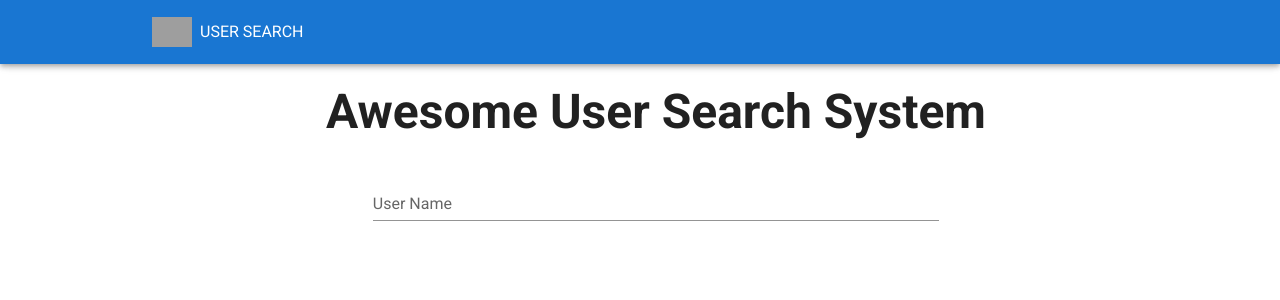
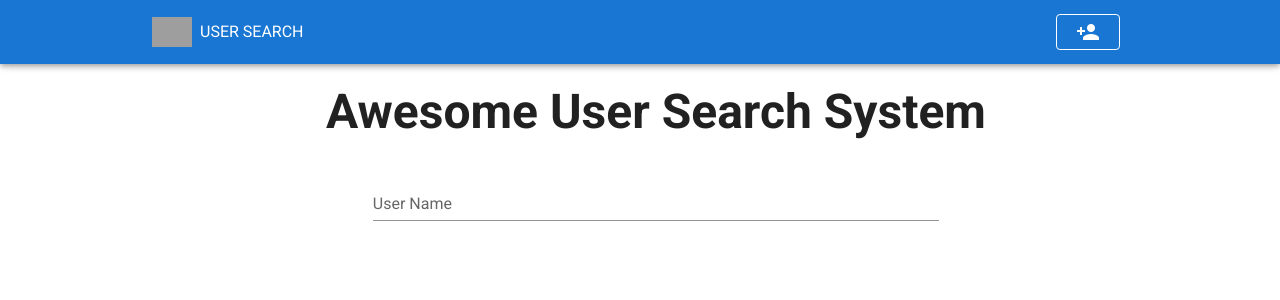
Before and after one commit to tamanugi/mono_tech_training, a Vue app in the folder mono-front/: page / in a window 1280 px wide. Shown: the top 300 px of the page. Built offline with nearby package versions, Linux system fonts and the light colour scheme; grey boxes are pictures that could not be loaded.

Commit message:
implement user add

```diff
--- a/mono-front/src/App.vue
+++ b/mono-front/src/App.vue
@@ -5,8 +5,8 @@
       color="primary"
       dark
     >
-      <div class="container">
-        <div class="d-flex align-center" style="width: 1000px">
+      <div class="container d-flex align-center justify-space-between w-full">
+        <div class="d-flex align-center justify-start">
           <v-img
             alt="Vuetify Logo"
             class="shrink mr-2"
@@ -17,7 +17,49 @@
           />
 
           <span>USER SEARCH</span>
-      </div>
+
+        </div>
+
+        <div>
+          <v-dialog
+            v-model="dialog"
+            width="500"
+          >
+            <template v-slot:activator="{ on, attrs }">
+              <v-btn
+                class="ma-2 d-block"
+                outlined
+                v-bind="attrs"
+                v-on="on"
+                >
+                <v-icon>mdi-account-plus</v-icon>
+              </v-btn>
+            </template>
+
+            <v-card>
+              <v-card-title class="text-h5 grey lighten-2">
+                New User
+              </v-card-title>
+
+              <v-card-text>
+                <v-text-field v-model="add_user_name" label="User Name"></v-text-field>
+              </v-card-text>
+
+              <v-divider></v-divider>
+
+              <v-card-actions>
+                <v-spacer></v-spacer>
+                <v-btn
+                  color="primary"
+                  text
+                  @click="createUser()"
+                >
+                  ADD
+                </v-btn>
+              </v-card-actions>
+            </v-card>
+          </v-dialog>
+        </div>
       </div>
     </v-app-bar>
     <v-main>
@@ -30,13 +72,25 @@
 
 <script lang="ts">
 import Vue from 'vue';
+import {postUser} from '@/repositories/user'
 
 export default Vue.extend({
   name: 'App',
 
   data: () => ({
     //
+    dialog: false,
+    add_user_name: ""
   }),
+  methods: {
+    createUser() {
+      postUser(this.add_user_name)
+        .then(res => {
+          this.dialog = false;
+          this.add_user_name = "";
+        })
+    }
+  }
 });
 </script>
 
@@ -47,4 +101,8 @@ export default Vue.extend({
   margin: 0 auto;
 }
 
+.w-full {
+  width: 100%;
+}
+
 </style>
--- a/mono-front/src/repositories/user.ts
+++ b/mono-front/src/repositories/user.ts
@@ -1,15 +1,20 @@
 import axios from 'axios'
 import { User } from '@/types/'
 
-const API_ENDPOINT = 'http://localhost:3000/users';
+const API_ENDPOINT = 'http://localhost:8080/users';
 
 export async function findByName(name: string) {
-  return axios.get<User[]>(API_ENDPOINT, {params: {name}}).then(({data}) => data)
+  return axios.get<{users: User[]}>(API_ENDPOINT, {params: {name}}).then(({data}) => data.users)
 }
 
 export async function findById(id: string) {
-  return axios.get<User[]>(API_ENDPOINT, {params: {id}})
+  return axios.get<User>(API_ENDPOINT + `/${id}`)
     .then(({data}) => {
-      return data && data.length > 0 ? data[0] : null
+      return data;
     })
 }
+
+export async function postUser(name: string) {
+  return axios.post(API_ENDPOINT, {name})
+          .then(({data}) => console.log(data))
+}
```
Also changed, not shown: 1 other file (tests, documents, lock files or other folders).
